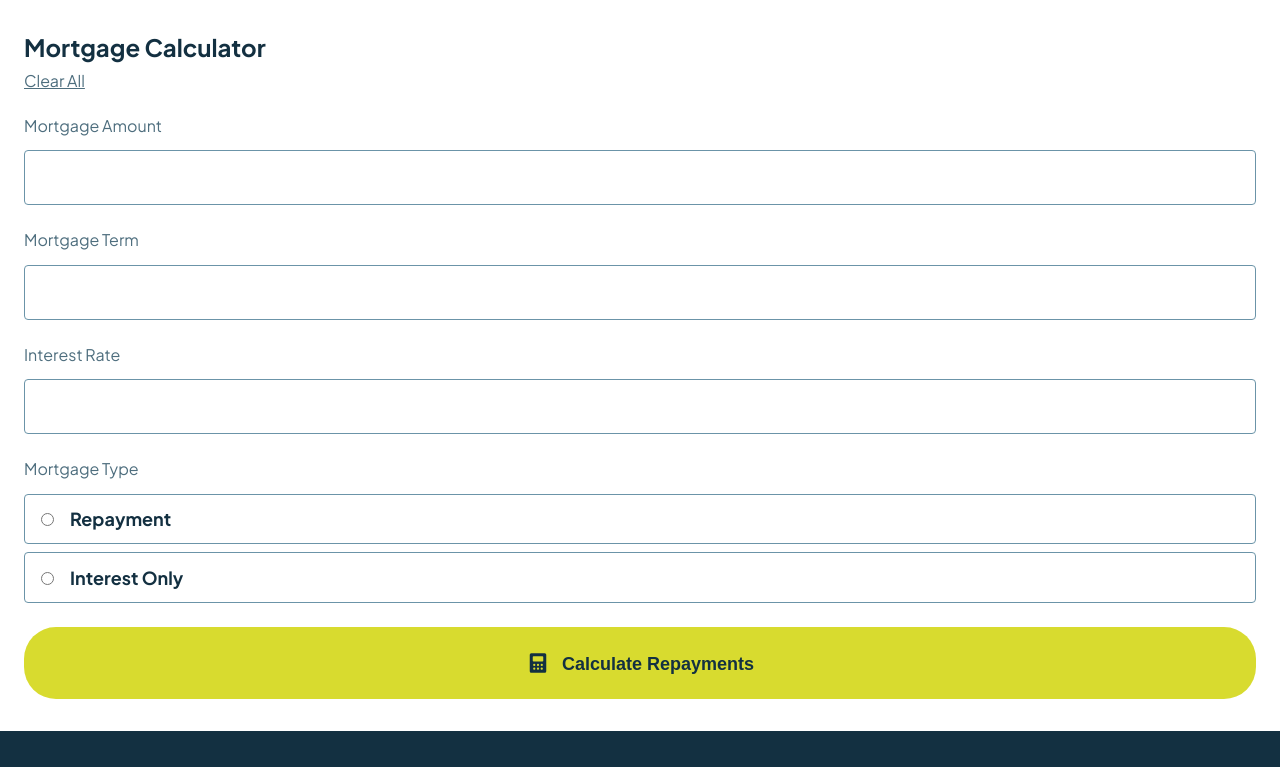
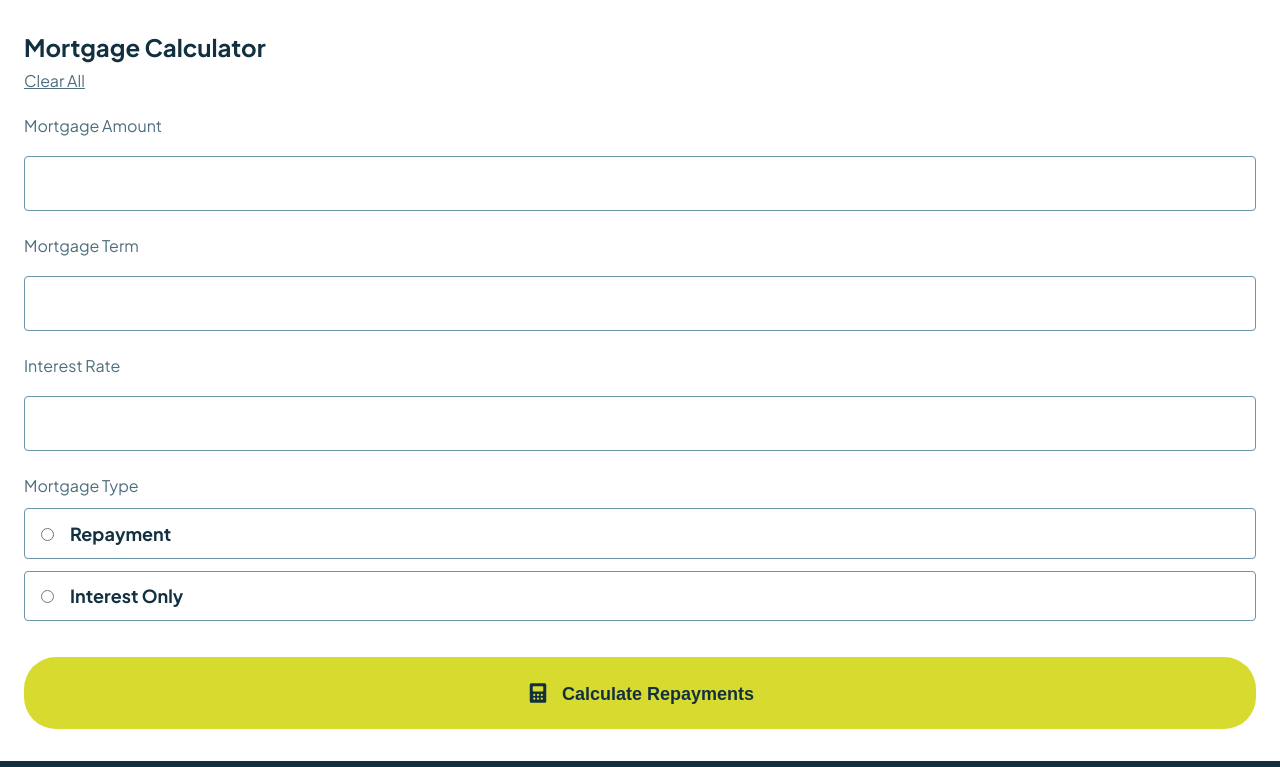
Before and after one commit to DrakeHermit/mortgage-repayment-calculator, a React (Vite) app: page / in a window 1280 px wide. Shown: the top 767 px of the page. Built offline with nearby package versions, Linux system fonts and the light colour scheme.

Commit message:
fix: added a fieldset with a legened element to better group the radio buttons, and changed the input types to number to better reflect what the form needs

```diff
--- a/src/components/Form/Form.scss
+++ b/src/components/Form/Form.scss
@@ -8,7 +8,7 @@
 
   .form__label {
     color: v.$slate-700;
-    margin-bottom: 0.4rem;
+    margin-bottom: 0.75rem;
   }
 
   .form__field {
@@ -24,6 +24,7 @@
     border: 1px solid v.$slate-500;
     border-radius: 4px;
     padding: 0.8rem 1rem;
+    margin-bottom: 0.75rem;
 
     .form__radio-label {
       color: v.$slate-900;
@@ -31,6 +32,10 @@
       font-size: 18px;
       margin-left: 1rem;
     }
+  }
+
+  fieldset {
+    border: none;
   }
 }
 
@@ -48,7 +53,7 @@
     height: 1.5rem;
   }
 
-  input[type='button'] {
+  input[type='submit'] {
     background-color: inherit;
     color: v.$slate-900;
     margin-top: 3px ;
--- a/src/components/Form/Form.tsx
+++ b/src/components/Form/Form.tsx
@@ -5,30 +5,32 @@ export const Form = () => {
     <form>
       <div className="form__group">
         <label htmlFor="mortgage-amount" className='form__label'>Mortgage Amount</label>
-        <input type="text" id="mortgage-amount" className='form__field' />
+        <input type="number" id="mortgage-amount" className='form__field' />
       </div>
       <div className="form__group">
         <label htmlFor="mortgage-term" className='form__label'>Mortgage Term</label>
-        <input type="text" id="mortgage-term" className='form__field' />
+        <input type="number" id="mortgage-term" className='form__field' />
       </div>
       <div className="form__group">
         <label htmlFor="interest-rate" className='form__label'>Interest Rate</label>
-        <input type="text" id="interest-rate" className='form__field' />
+        <input type="number" id="interest-rate" className='form__field' />
       </div>
       <div className="form__group">
-        <label htmlFor="mortgage-type" className='form__label'>Mortgage Type</label>
+        <fieldset>
+          <legend className='form__label'>Mortgage Type</legend>
           <div className="form__radio">
-          <input type="radio" id="repayment" name="mortgage-type" value="repayment" className='form__radio-input' />
+            <input type="radio" id="repayment" name="mortgage-type" className='form__radio-input' />
             <label htmlFor="repayment" className='form__radio-label'>Repayment</label>
           </div>
           <div className="form__radio">
-          <input type="radio" id="interest-only" name="mortgage-type" value="interest-only" className='form__radio-input' />
+            <input type="radio" id="interest-only" name="mortgage-type" className='form__radio-input' />
             <label htmlFor="interest-only" className='form__radio-label'>Interest Only</label>
           </div>
+        </fieldset>
       </div>
       <div className="form__submit">
         <img src="/images/icon-calculator.svg" alt="" />
-        <input type="button" value="Calculate Repayments" />
+        <input type="submit" value="Calculate Repayments" />
       </div>
     </form>
   )
--- a/src/styles/main.scss
+++ b/src/styles/main.scss
@@ -18,5 +18,4 @@ img {
 
 body {
   font-family: v.$plus-jakarta-sans;
-  // padding: v.$p-400 v.$p-300;
 }
```
Lines whose indentation alone changed are shown as unchanged.
